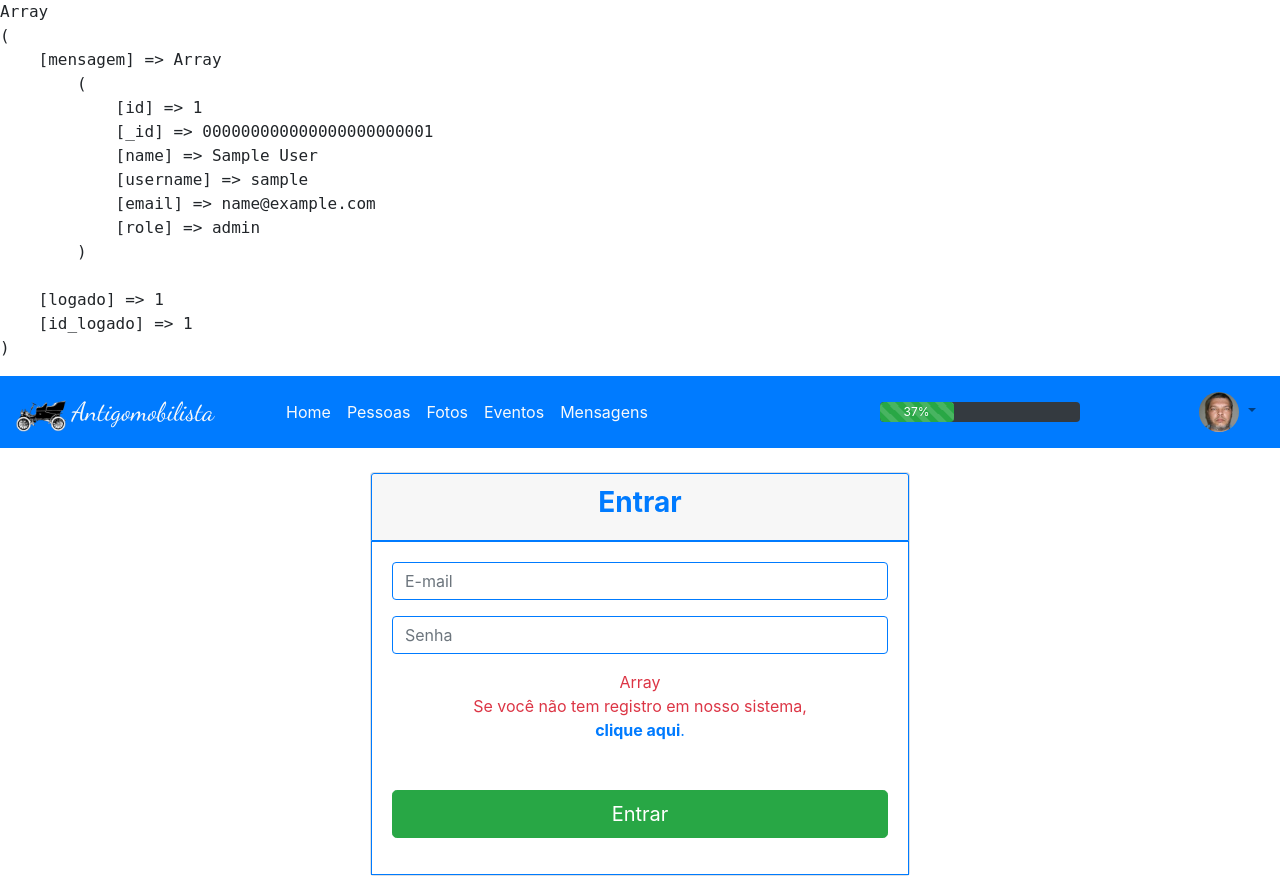
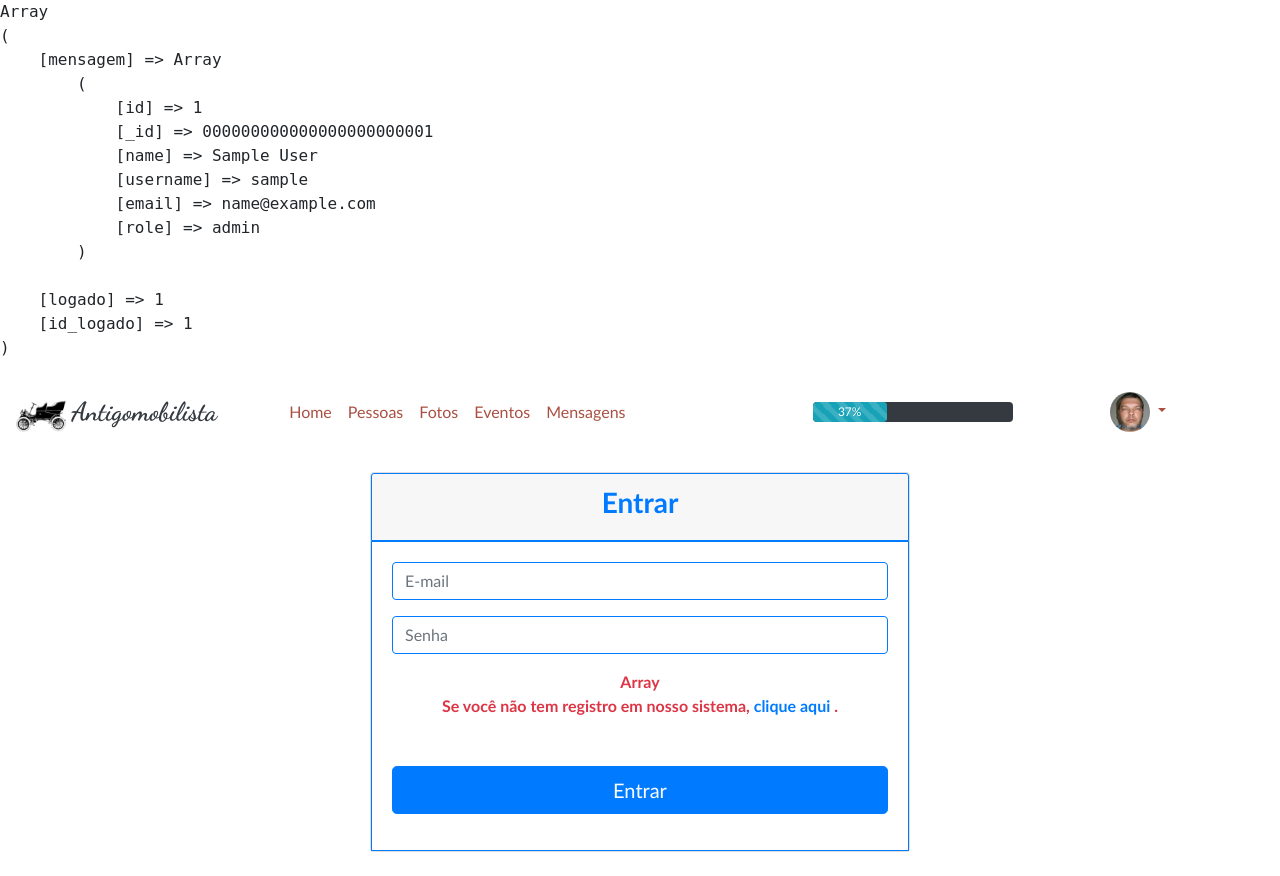
Before and after one commit to eltonferrari/Antigomobilista, a PHP site: page /Antigomobilista/systems/visualizacoes/autenticacao/login.php in a window 1280 px wide. After the commit the page ends 852 px from the top, so only its background shows below. Run offline with PHP 8.4, Linux system fonts and the light colour scheme; the visitor is signed in with stand-in values (Sample User, id 1); data that the repository does not hold is empty.

Commit message:
Version-1.2

```diff
--- a/assets/css/style.css
+++ b/assets/css/style.css
@@ -1,73 +1,102 @@
+/* line 1, ../../xampp/htdocs/Antigomobilista/scss/style.scss */
+body {
+  font-size: 16px;
+  font-family: 'Trebuchet MS', 'Lucida Sans Unicode', 'Lucida Grande', 'Lucida Sans', Arial, sans-serif;
+}
+
 /*Extra small devices (portrait phones, menor que 576px)*/
 /*Small devices (landscape phones, 576px e maiores)*/
 /*Medium devices (tablets, 768px e maiores)*/
 /*Large devices (desktops, 992px e maiores)*/
-/* line 26, ../../xampp/htdocs/Antigomobilista/scss/style.scss */
+/* line 31, ../../xampp/htdocs/Antigomobilista/scss/style.scss */
 .negrito {
   font-weight: bold;
 }
 
-/* line 30, ../../xampp/htdocs/Antigomobilista/scss/style.scss */
+/* line 36, ../../xampp/htdocs/Antigomobilista/scss/style.scss */
 hr.separador {
   border: 2px dotted #007bff;
 }
 
-/* line 38, ../../xampp/htdocs/Antigomobilista/scss/style.scss */
-.pre-footer {
-  padding-bottom: 50px;
+/* line 41, ../../xampp/htdocs/Antigomobilista/scss/style.scss */
+a.link-sem-sobrescrito {
+  text-decoration: none;
 }
 
-/* line 43, ../../xampp/htdocs/Antigomobilista/scss/style.scss */
+/* line 46, ../../xampp/htdocs/Antigomobilista/scss/style.scss */
+.bg-branco {
+  background-color: #fff;
+}
+
+/* line 50, ../../xampp/htdocs/Antigomobilista/scss/style.scss */
+ul.navbar-nav > li.nav-item > a.nav-link {
+  background-color: #fff;
+  color: #aa5042;
+}
+
+/* line 55, ../../xampp/htdocs/Antigomobilista/scss/style.scss */
+.navbar-toggler:hover,
+.navbar-toggler:focus,
+ul.navbar-nav > li.nav-item > a.nav-link:hover,
+ul.navbar-nav > li.nav-item > a.nav-link:focus,
+ul.navbar-nav > li.nav-item > div.dropdown-menu > a.dropdown-item:hover,
+ul.navbar-nav > li.nav-item > div.dropdown-menu > a.dropdown-item:focus {
+  background-color: #aa5042;
+  border-radius: 10px;
+  color: #fff;
+}
+
+/* line 69, ../../xampp/htdocs/Antigomobilista/scss/style.scss */
 #image1 {
   background-image: url(../../img/fotos/background_1.jpg);
 }
 
-/* line 47, ../../xampp/htdocs/Antigomobilista/scss/style.scss */
+/* line 73, ../../xampp/htdocs/Antigomobilista/scss/style.scss */
 #image2 {
   background-image: url(../../img/fotos/background_2.jpg);
 }
 
-/* line 51, ../../xampp/htdocs/Antigomobilista/scss/style.scss */
+/* line 77, ../../xampp/htdocs/Antigomobilista/scss/style.scss */
 #image3 {
   background-image: url(../../img/fotos/background_3.jpg);
 }
 
-/* line 55, ../../xampp/htdocs/Antigomobilista/scss/style.scss */
+/* line 81, ../../xampp/htdocs/Antigomobilista/scss/style.scss */
 #image4 {
   background-image: url(../../img/fotos/background_4.jpg);
 }
 
-/* line 59, ../../xampp/htdocs/Antigomobilista/scss/style.scss */
+/* line 85, ../../xampp/htdocs/Antigomobilista/scss/style.scss */
 #image5 {
   background-image: url(../../img/fotos/background_5.jpg);
 }
 
-/* line 63, ../../xampp/htdocs/Antigomobilista/scss/style.scss */
+/* line 89, ../../xampp/htdocs/Antigomobilista/scss/style.scss */
 #image6 {
   background-image: url(../../img/fotos/background_6.jpg);
 }
 
-/* line 67, ../../xampp/htdocs/Antigomobilista/scss/style.scss */
+/* line 93, ../../xampp/htdocs/Antigomobilista/scss/style.scss */
 #image7 {
   background-image: url(../../img/fotos/background_7.jpg);
 }
 
-/* line 71, ../../xampp/htdocs/Antigomobilista/scss/style.scss */
+/* line 97, ../../xampp/htdocs/Antigomobilista/scss/style.scss */
 #image8 {
   background-image: url(../../img/fotos/background_8.jpg);
 }
 
-/* line 75, ../../xampp/htdocs/Antigomobilista/scss/style.scss */
+/* line 101, ../../xampp/htdocs/Antigomobilista/scss/style.scss */
 #image9 {
   background-image: url(../../img/fotos/background_9.jpg);
 }
 
-/* line 79, ../../xampp/htdocs/Antigomobilista/scss/style.scss */
+/* line 105, ../../xampp/htdocs/Antigomobilista/scss/style.scss */
 #image10 {
   background-image: url(../../img/fotos/background_10.jpg);
 }
 
-/* line 83, ../../xampp/htdocs/Antigomobilista/scss/style.scss */
+/* line 109, ../../xampp/htdocs/Antigomobilista/scss/style.scss */
 #image1,
 #image2,
 #image3,
@@ -93,48 +122,61 @@
   src: url("../fonts/DancingScript-VariableFont_wght.ttf");
 }
 
-/* line 109, ../../xampp/htdocs/Antigomobilista/scss/style.scss */
+@font-face {
+  font-family: "Berkshire";
+  src: url("../fonts/BerkshireSwash-Regular.ttf");
+}
+
+/* line 141, ../../xampp/htdocs/Antigomobilista/scss/style.scss */
 .font-dancing {
   font-family: "Dancing";
   font-size: 1.3em;
+  font-weight: 700;
 }
 
-/* line 115, ../../xampp/htdocs/Antigomobilista/scss/style.scss */
+/* line 147, ../../xampp/htdocs/Antigomobilista/scss/style.scss */
+.font-berk {
+  font-family: "Berkshire";
+  font-size: 1em;
+}
+
+/* line 153, ../../xampp/htdocs/Antigomobilista/scss/style.scss */
 .titulo-index {
   font-size: calc(20px + 2vw);
+  color: #aa5042;
 }
 
-/* line 119, ../../xampp/htdocs/Antigomobilista/scss/style.scss */
+/* line 158, ../../xampp/htdocs/Antigomobilista/scss/style.scss */
 .subtitulo-index {
   font-size: calc(10px + 1vw);
 }
 
-/* line 123, ../../xampp/htdocs/Antigomobilista/scss/style.scss */
+/* line 162, ../../xampp/htdocs/Antigomobilista/scss/style.scss */
 .titulo-index,
 .subtitulo-index {
   display: inline;
   font-weight: 700;
 }
 
-/* line 130, ../../xampp/htdocs/Antigomobilista/scss/style.scss */
+/* line 169, ../../xampp/htdocs/Antigomobilista/scss/style.scss */
 div.barra {
   height: 20px;
   width: 200px;
 }
 
-/* line 136, ../../xampp/htdocs/Antigomobilista/scss/style.scss */
+/* line 175, ../../xampp/htdocs/Antigomobilista/scss/style.scss */
 p.text-X-bg-azul {
   background-color: #20036d;
   color: #41aeee;
 }
 
-/* line 141, ../../xampp/htdocs/Antigomobilista/scss/style.scss */
+/* line 180, ../../xampp/htdocs/Antigomobilista/scss/style.scss */
 p.text-X-bg-vermelho {
   background-color: #af0404;
   color: #d89585;
 }
 
-/* line 146, ../../xampp/htdocs/Antigomobilista/scss/style.scss */
+/* line 185, ../../xampp/htdocs/Antigomobilista/scss/style.scss */
 p.text-X-bg-azul,
 p.text-X-bg-vermelho {
   border-radius: 20px;
--- a/scss/style.scss
+++ b/scss/style.scss
@@ -1,3 +1,8 @@
+body {
+	font-size: 16px;
+	font-family: 'Trebuchet MS', 'Lucida Sans Unicode', 'Lucida Grande', 'Lucida Sans', Arial, sans-serif;
+}
+
 @media (max-width: 575.98px) {
 
 }
@@ -27,17 +32,38 @@
 	font-weight: bold;
 }
 
+// SEPARADOR
 hr.separador {
 	border: 2px dotted #007bff;
 }
 
+// LINK
+a.link-sem-sobrescrito {
+	text-decoration: none;
+}
+
 // NAVBAR
+.bg-branco {
+	background-color: #fff;
+}
+
+ul.navbar-nav > li.nav-item > a.nav-link {
+	background-color: #fff;
+	color: #aa5042;
+}
+
+.navbar-toggler:hover,
+.navbar-toggler:focus,
+ul.navbar-nav > li.nav-item > a.nav-link:hover,
+ul.navbar-nav > li.nav-item > a.nav-link:focus,
+ul.navbar-nav > li.nav-item > div.dropdown-menu >a.dropdown-item:hover,
+ul.navbar-nav > li.nav-item > div.dropdown-menu >a.dropdown-item:focus {
+	background-color: #aa5042;
+	border-radius: 10px;
+	color:	#fff;
+}
 
 // FOOTER
-
-.pre-footer {
-	padding-bottom: 50px;
-}
 
 // INDEX.PHP
 #image1 {
@@ -106,14 +132,27 @@
 	src: url('../fonts/DancingScript-VariableFont_wght.ttf');
 }
 
+@font-face {
+	font-family: "Berkshire";
+	src: url('../fonts/BerkshireSwash-Regular.ttf');
+}
+
+
 .font-dancing {
 	font-family: "Dancing";
 	font-size: 1.3em;
+	font-weight: 700;
+}
+
+.font-berk {
+	font-family: "Berkshire";
+	font-size: 1em;
 }
 
 // TÍTULOS
 .titulo-index {
 	font-size: calc(20px + 2vw);
+	color: #aa5042;
 }
 
 .subtitulo-index {
--- a/systems/templates/menu.php
+++ b/systems/templates/menu.php
@@ -1,8 +1,8 @@
-<nav class="navbar navbar-expand-lg navbar-light bg-primary menu-fixed">
+<nav class="navbar navbar-expand-lg navbar-light bg-branco menu-fixed">
     <!-- LOGO -->
     <a href="\index.php" class="navbar-brand">
         <img src="\img/logo/antigomobilista_logo.png" width="50">
-        <span class="font-dancing text-light pr-5">Antigomobilista</span>
+        <span class="font-dancing text-dark pr-5">Antigomobilista</span>
     </a>
     <?php
         if (isset($_SESSION['logado'])) {
@@ -15,25 +15,25 @@
             <div class="collapse navbar-collapse" id="navbar">
                 <ul class="navbar-nav mr-auto">
                     <li class="nav-item">
-                        <a class="nav-link text-light" href="\systems/visualizacoes/home/home.php">Home</a>
+                        <a class="nav-link" href="\systems/visualizacoes/home/home.php">Home</a>
                     </li>
                     <li class="nav-item">
-                        <a class="nav-link text-light" href="\systems/visualizacoes/usuarios/pessoas.php">Pessoas</a>
+                        <a class="nav-link" href="\systems/visualizacoes/usuarios/pessoas.php">Pessoas</a>
                     </li>
                     <li class="nav-item">
-                        <a class="nav-link text-light" href="\systems/visualizacoes/postagens/postagens.php">Fotos</a>
+                        <a class="nav-link" href="\systems/visualizacoes/postagens/postagens.php">Fotos</a>
                     </li>
                     <li class="nav-item">
-                        <a class="nav-link text-light" href="\systems/visualizacoes/eventos/eventos.php">Eventos</a>
+                        <a class="nav-link" href="\systems/visualizacoes/eventos/eventos.php">Eventos</a>
                     </li>
                     <li class="nav-item">
-                        <a class="nav-link text-light" href="\systems/visualizacoes/mensagens/mensagens.php">Mensagens</a>
+                        <a class="nav-link" href="\systems/visualizacoes/mensagens/mensagens.php">Mensagens</a>
                     </li>
                     <?php
                         if ($tipo == 1) {
                     ?>
                             <li class="nav-item">
-                                <a class="nav-link text-light" href="\systems/visualizacoes/pontuacoes/pontuacoes.php">Pontos</a>
+                                <a class="nav-link" href="\systems/visualizacoes/pontuacoes/pontuacoes.php">Pontos</a>
                             </li>
                     <?php
                         }
@@ -41,7 +41,7 @@
                 </ul>
                 <!-- BARRA DE PROGRESSO - CENTRO-->
                 <div class="progress bg-dark barra m-auto ">
-                    <div class="progress progress-bar bg-success progress-bar-striped progress-bar-animated barra" style="width: 37%;">37%</div>
+                    <div class="progress progress-bar bg-info progress-bar-striped progress-bar-animated barra" style="width: 37%;">37%</div>
                 </div>
     <?php
         }
@@ -50,10 +50,10 @@
             <!-- NAVEGAÇÃO - DIREITA -->
             <ul class="navbar-nav ml-auto">
                 <li class="nav-item">
-                    <a class="nav-link text-light" href="\systems/visualizacoes/autenticacao/login.php">Entrar</a>
+                    <a class="nav-link" href="\systems/visualizacoes/autenticacao/login.php">Entrar</a>
                 </li>
                 <li class="nav-item">
-                    <a class="nav-link text-light" href="\systems/visualizacoes/autenticacao/registrar.php">Registro</a>
+                    <a class="nav-link" href="\systems/visualizacoes/autenticacao/registrar.php">Registro</a>
                 </li>
             </ul>
     <?php
@@ -61,7 +61,7 @@
         } else {
     ?>
             <!-- PERFIL COM FOTO E DROPDOWN -->
-            <ul class="navbar-nav">
+            <ul class="navbar-nav mr-auto">
                 <li class="nav-item dropdown">
                     <a class="nav-link dropdown-toggle" href="#" id="navbarDropdownMenuLink" role="button" data-toggle="dropdown" aria-haspopup="true" aria-expanded="false">
                         <img src="\img/users/EltonFerrari/Foto 3X3.jpg" width="40" height="40" class="rounded-circle">
--- a/systems/visualizacoes/autenticacao/login.php
+++ b/systems/visualizacoes/autenticacao/login.php
@@ -25,7 +25,7 @@
 
 		<!-- CSS CUSTOMIZADO -->
 		<link rel="stylesheet" type="text/css" href="../../../assets/css/style.css">
-
+		<link rel="icon" href="img/logo/antigomobilista_logo.png" type="image/x-icon">
 		<title>Antigomobilista - Entrar</title>
 	</head>
     <body>
@@ -49,23 +49,22 @@
                                 <?php
                                     if (isset($_SESSION['mensagem'])) {
                                 ?>
-                                        <div class="text-danger text-center">
+                                        <div class="text-danger text-center negrito">
                                             <?= $_SESSION['mensagem'] ?>
                                             <br />
                                             Se você não tem registro em nosso sistema,
-                                            <br />
-                                            <a href="registrar.php">
-                                                <strong>clique aqui</strong>.
+                                            <a class="link-sem-sobrescrito" href="registrar.php">
+                                                clique aqui
                                             </a>
+                                            .
                                         </div>
                                 <?php
                                         unset($_SESSION['mensagem']);
                                     }
-
                                 ?>
                                 <br />
                                 <br />
-                                <button class="btn btn-lg btn-success btn-block" type="submit">Entrar</button>
+                                <button class="btn btn-lg btn-primary btn-block" type="submit">Entrar</button>
                             </form>
                         </div>
                     </div>
--- a/systems/visualizacoes/autenticacao/sair.php
+++ b/systems/visualizacoes/autenticacao/sair.php
@@ -1,5 +1,4 @@
 <?php
-    session_start();
     include '../../controladores/autenticacao/validador_de_acesso.php';
 ?>
 <!doctype html>
```
Also changed, not shown: index.php (+4 -3 lines), assets/fonts/BerkshireSwash-Regular.ttf (added), img/fotos/background_1.jpg, img/fotos/background_2.jpg, img/fotos/background_3.jpg, img/fotos/background_7.jpg, img/fotos/background_9.jpg, 6 other files.
